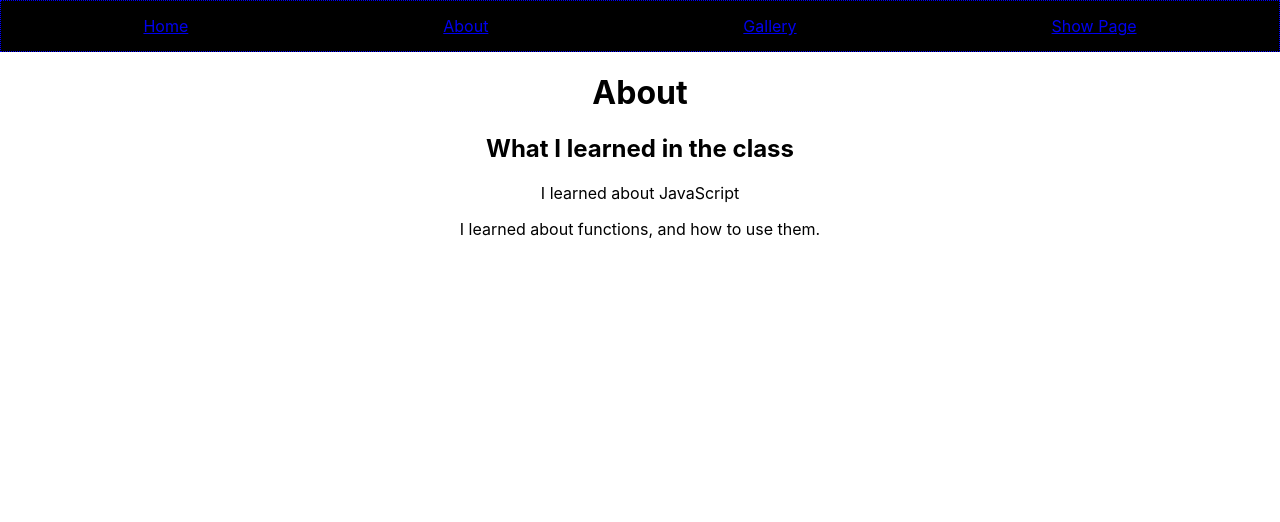
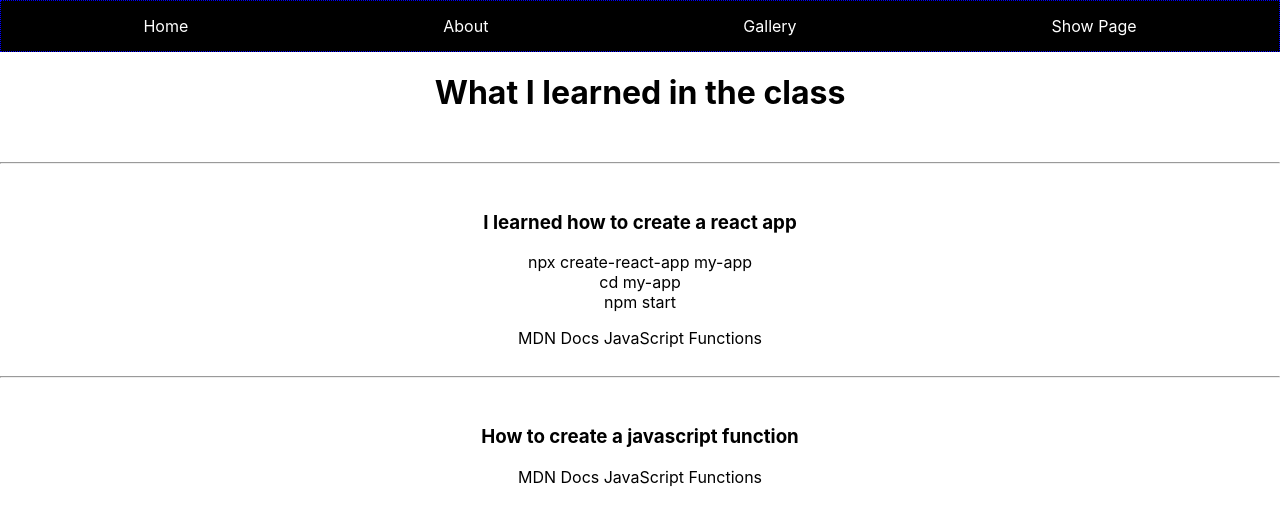
Before and after one commit to mattr2006/fe-capstone-react, a React (Create React App) app: page /about in a window 1280 px wide. Shown: the top 522 px of the page. Built offline with nearby package versions, Linux system fonts and the light colour scheme.

Commit message:
added functions in gallery to fetch shows from api

```diff
--- a/src/App.css
+++ b/src/App.css
@@ -10,3 +10,8 @@
   border: 1px dotted blue;
   color: white;
 }
+
+a {
+  color: inherit;
+  text-decoration: none;
+}
--- a/src/App.js
+++ b/src/App.js
@@ -1,8 +1,8 @@
 import "./App.css";
-import "./components/Navbar.css";
-import React, { useEffect, useState } from "react";
+
+import React from "react";
 import { BrowserRouter, Route, Switch } from "react-router-dom";
-// import Navbar from "./components/Navbar";
+
 import Home from "./pages/Home";
 import About from "./pages/About";
 import Gallery from "./pages/Gallery";
--- /dev/null
+++ b/src/components/MovieCard.js
@@ -0,0 +1,14 @@
+import React from "react";
+
+const MovieCard = ({ status, image }) => {
+  return (
+    <div className="Movie-Card-Wrapper">
+      <img src={image} alt="Movie Img" />
+      <div>
+        <h1>{status}</h1>
+      </div>
+    </div>
+  );
+};
+
+export default MovieCard;
--- a/src/components/Navbar.css
+++ /dev/null
@@ -1,8 +0,0 @@
-.navbar-wrapper {
-  display: flex;
-  justify-content: center;
-  flex-direction: column;
-  color: white;
-  background-color: black;
-  box-shadow: 2px 3px 3px 0px;
-}
--- a/src/pages/About.js
+++ b/src/pages/About.js
@@ -2,12 +2,34 @@ import React from "react";
 
 export default function About() {
   return (
-    <div>
-      <h1>About</h1>
-      <div className="about-container">
-        <h2>What I learned in the class</h2>
-        <p>I learned about JavaScript</p>
-        <p>I learned about functions, and how to use them.</p>
+    <div className="main-content-wrapper">
+      <div className="main-header">
+        <h1>What I learned in the class</h1>
+        <br></br>
+        <hr></hr>
+        <br></br>
+        <h3>I learned how to create a react app</h3>
+        <p>
+          npx create-react-app my-app<br></br>cd my-app<br></br> npm start
+        </p>
+        <a
+          href="https://create-react-app.dev/docs/getting-started"
+          alt="Create React App"
+        >
+          MDN Docs JavaScript Functions
+        </a>
+        <br></br>
+        <br></br>
+        <hr></hr>
+        <br></br>
+        <h3>How to create a javascript function</h3>
+        <a
+          href="https://developer.mozilla.org/en-US/docs/Web/JavaScript/Guide/Functions"
+          alt="MDN Docs Functions"
+        >
+          MDN Docs JavaScript Functions
+        </a>
+        <br></br>
       </div>
     </div>
   );
--- a/src/pages/Gallery.js
+++ b/src/pages/Gallery.js
@@ -1,31 +1,52 @@
-import React, { useEffect, useState } from "react";
+import React, { useState } from "react";
+import MovieCard from "../components/MovieCard";
 
 export default function Gallery() {
-  const [users, setUsers] = useState([]);
+  const [data, setData] = useState(null);
+  const [input, setInput] = useState("");
 
-  const fetchUserData = () => {
-    fetch("https://api.tvmaze.com/show")
-      .then((response) => {
-        return response.json();
-      })
-      .then((data) => {
-        setUsers(data);
-      });
+  const fetchApiData = async (inputValue) => {
+    try {
+      const response = await fetch(
+        `https://api.tvmaze.com/search/shows?q=/${inputValue}`
+      );
+      const jsonData = await response.json();
+      setData(jsonData);
+    } catch (error) {
+      console.error("Error fetching data:", error);
+    }
+  };
+  const handleInputChange = (e) => {
+    setInput(e.target.value);
+  };
+  const handleSubmit = (e) => {
+    e.preventDefault();
+    fetchApiData(input);
   };
 
-  useEffect(() => {
-    fetchUserData();
-  }, []);
-
   return (
-    <div>
-      {users.length > 0 && (
-        <ul>
-          {users.map((user) => (
-            <li key={user.id}>{user.name}</li>
-          ))}
-        </ul>
-      )}
+    <div className="main-content-wrapper">
+      <div className="main-heading">
+        <h1>Show Gallery</h1>
+      </div>
+      <div>
+        <form onSubmit={handleSubmit}>
+          <input type="text" value={input} onChange={handleInputChange} />
+          <button type="submit">Fetch Data</button>
+        </form>
+        {data ? (
+          <div>
+            <h1>Fetched Shows</h1>
+            <pre>{JSON.stringify(data, null, 1)}</pre>
+          </div>
+        ) : (
+          <p>No data fetched yet.</p>
+        )}
+      </div>
     </div>
   );
 }
+
+// {MovieCard((movie, index) => {
+//   return <MovieCard key={index} {...movie} />;
+// })}
--- a/src/pages/Home.js
+++ b/src/pages/Home.js
@@ -2,5 +2,12 @@ import React from "react";
 import "../App.css";
 
 export default function Home() {
-  return <div>Home</div>;
+  return (
+    <div className="main-content-wrapper">
+      <div className="main-heading">
+        <h1>Welcome To My React App</h1>
+        <p>Thank you for visiting!</p>
+      </div>
+    </div>
+  );
 }
--- a/src/pages/Show-Page.js
+++ b/src/pages/Show-Page.js
@@ -1,7 +1,9 @@
 export default function ShowPage() {
   return (
-    <div>
-      <h2>Show Page</h2>
+    <div className="main-content-wrapper">
+      <div className="main-header">
+        <h1>Show Page</h1>
+      </div>
     </div>
   );
 }
```
Also changed, not shown: src/components/Navbar.js (deleted, +0 -18 lines).
